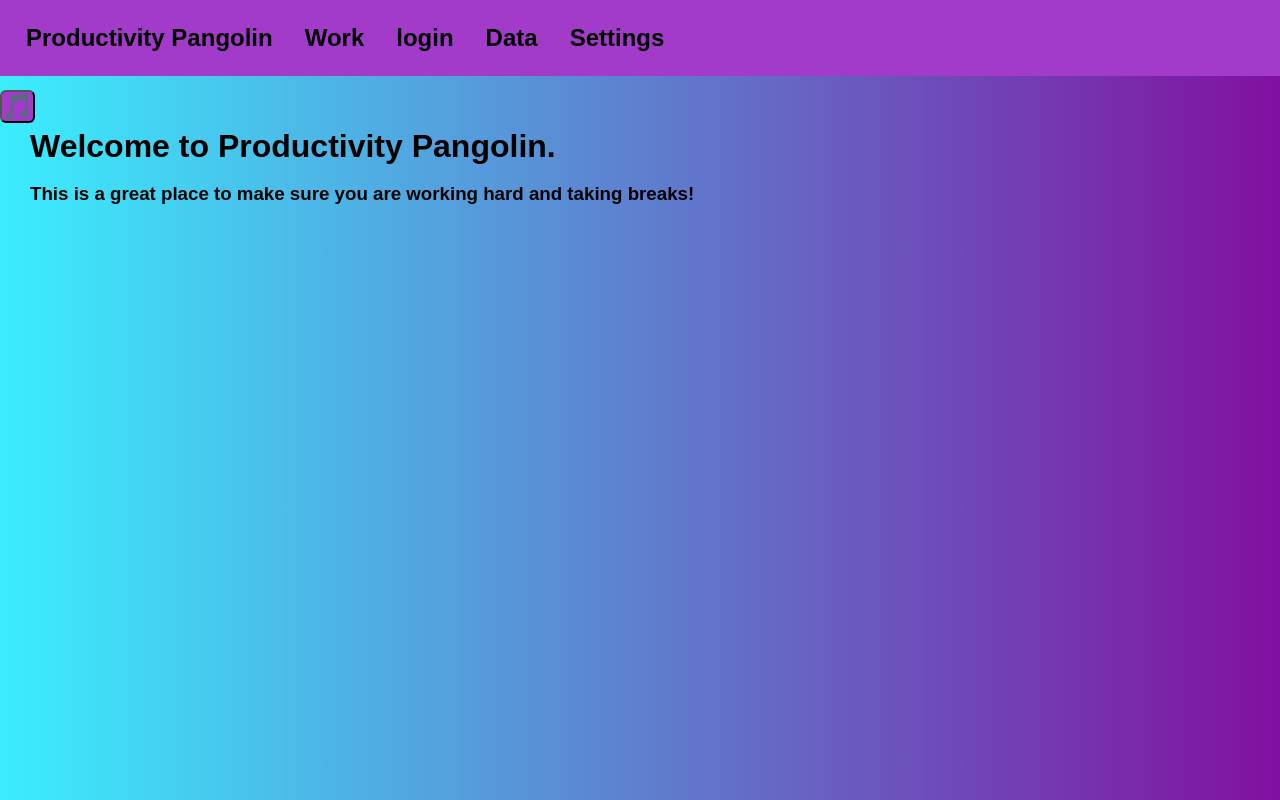
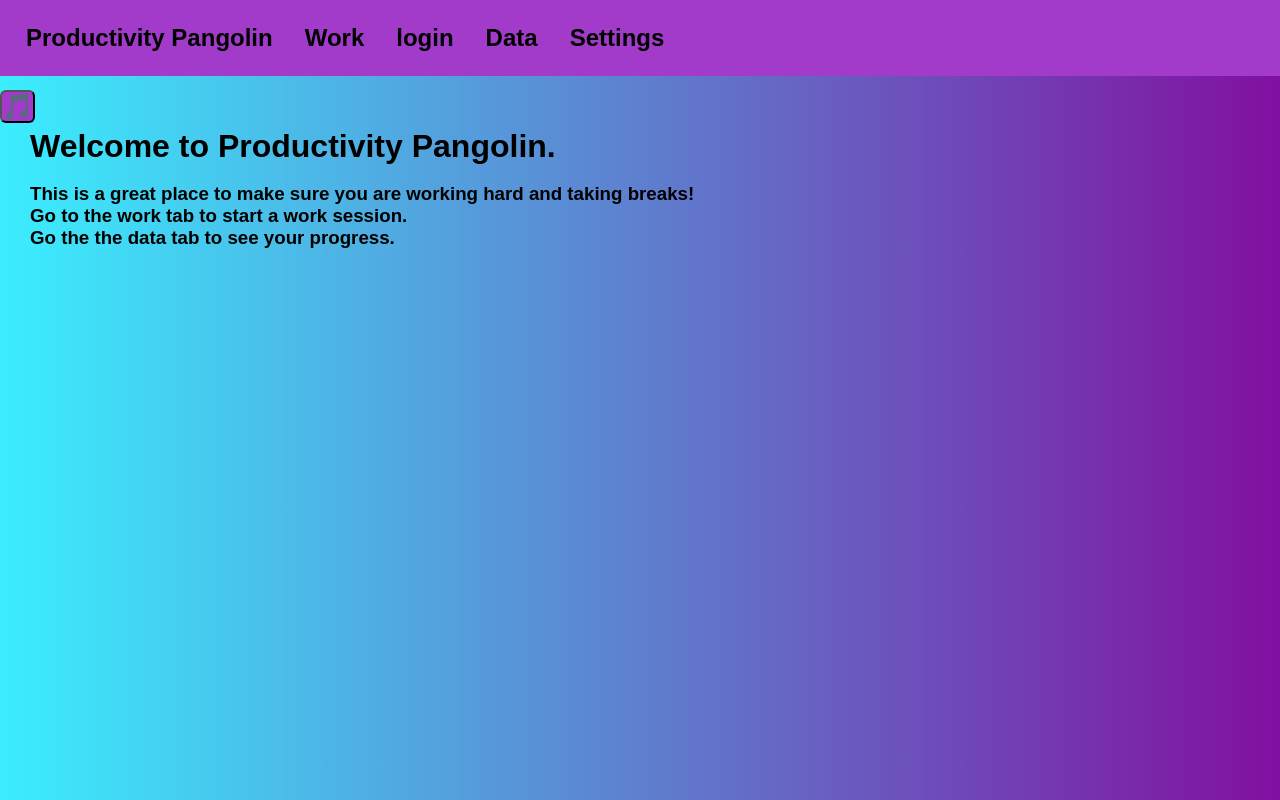
Before and after one commit to coderFeedForwardAlg/productivity-pangolin, a React (Create React App) app: page /landing in a window 1280 px wide. Shown: the top 800 px of the page. Built offline with nearby package versions, Linux system fonts and the light colour scheme; no server answers.

Commit message:
fixSound

```diff
--- a/src/components/VideoCall.js
+++ b/src/components/VideoCall.js
@@ -32,7 +32,9 @@ const VideoCall = () => {
         setLoading( <div>Loading ... </div>);
         client.on("user-published", handleUserJoind);
 
-        UID = await client.join(AGORA_APP_ID, "main", AGORA_TOKEN, null);
+        UID = await client.join(AGORA_APP_ID, "main", AGORA_TOKEN, null).then(
+        console.log(UID)
+        );
 
         localTracks = await AgoraRTC.createMicrophoneAndCameraTracks();
 
@@ -62,9 +64,9 @@ document.getElementById('your-stream').insertAdjacentHTML('beforeend', player)
         </div>`;
         document.getElementById('other-stream').insertAdjacentHTML('beforeend', player);
         user.videoTrack.play(`user-${user.uid}`);
-        if(mediaType === "audio"){
-            user.audioTrack.play();
-        }
+        // if(mediaType === "audio"){ // this led to their not beeing audio
+            user.audioTrack.play(); // need user id??
+        // }
     }
 
 
@@ -80,8 +82,8 @@ document.getElementById('your-stream').insertAdjacentHTML('beforeend', player)
 
        <br/>
        <h2>{loading}</h2>
-       <Button2  className={css`background-color: ${color[0]}; `} onClick={joinAndDisplayLocalStreem}>
-            cklick to join streem
+       <Button2  className={css`background-color: ${color[0]};  `} onClick={joinAndDisplayLocalStreem}>
+            click to join stream
        </Button2>
        <br/>
        <br/>
--- a/src/components/landing.js
+++ b/src/components/landing.js
@@ -18,7 +18,9 @@ const Landing = () => {
             </h1>
             <br/>
             <h3 className={css`color: ${color[4]};`}>
-                This is a great place to make sure you are working hard and taking breaks!
+                This is a great place to make sure you are working hard and taking breaks! <br/>
+                Go to the work tab to start a work session. <br/>
+                Go the the data tab to see your progress.
             </h3>
         </div>
      );
```
